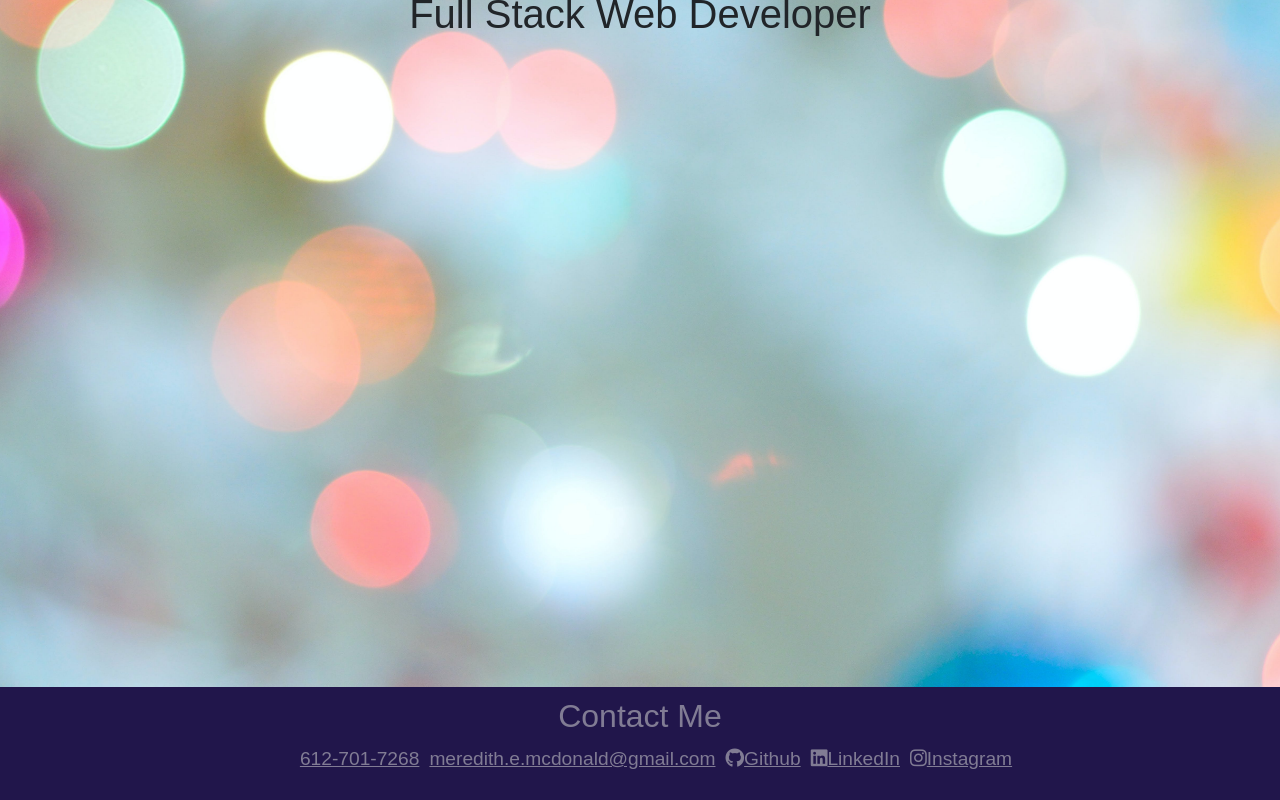
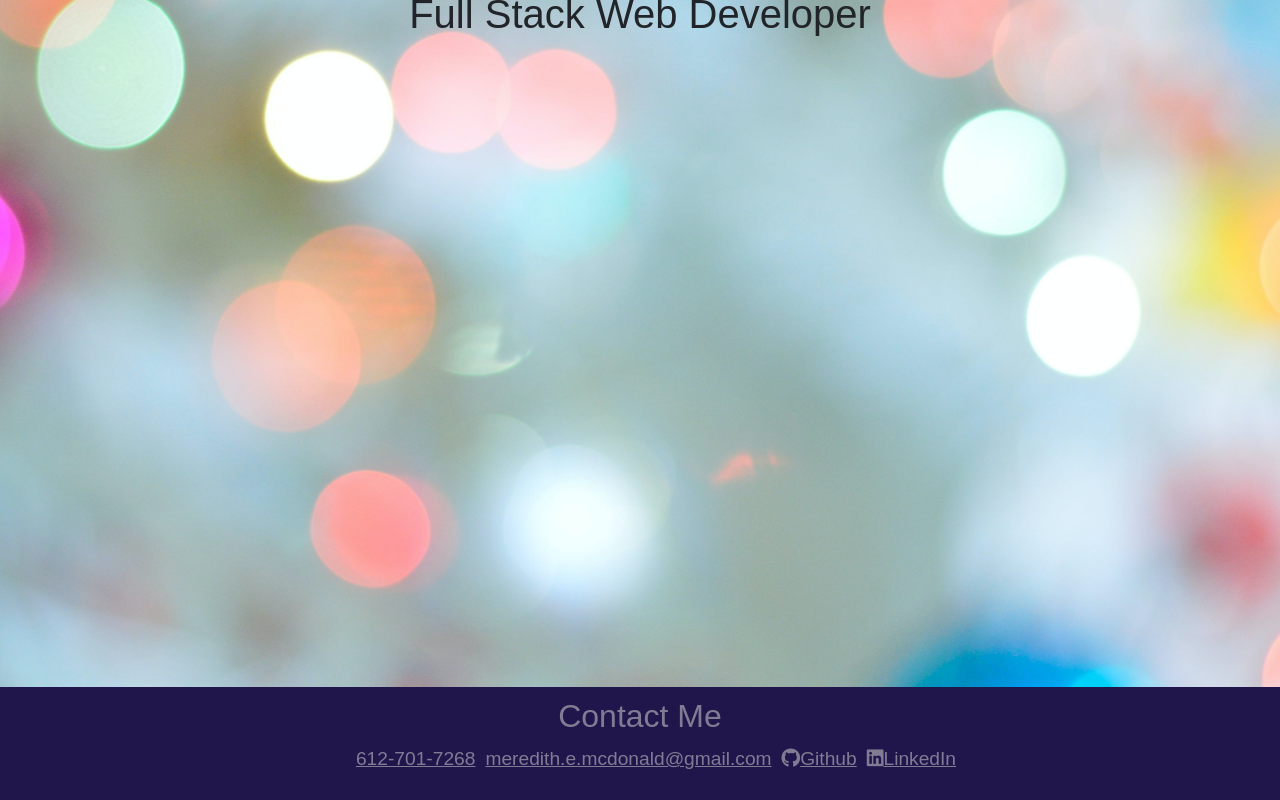
Before and after one commit to Ms-Meredith-McD/FullStackWebDeveloper, a React (Vite) app: page / in a window 1280 px wide. Shown: the part 467-1267 px from the top of the page. Built offline with nearby package versions, Linux system fonts and the light colour scheme.

Commit message:
remove instagram

```diff
--- a/src/components/pages/Footer.jsx
+++ b/src/components/pages/Footer.jsx
@@ -8,7 +8,6 @@ function Footer() {
                     <li><a href="mailto:meredith.e.mcdonald@gmail.com">meredith.e.mcdonald@gmail.com</a></li>
                     <li><a href="https://github.com/Ms-Meredith-McD?tab=repositories"><i className="fab fa-github"></i>Github</a></li>
                     <li><a href="https://www.linkedin.com/in/memcdonald/"><i className="fab fa-linkedin"></i>LinkedIn</a></li>
-                    <li><a href="https://www.instagram.com/ms_meredith_mcd/"><i className="fab fa-instagram"></i>Instagram</a></li>
                 </ol>
             </div>
         </section>
```
